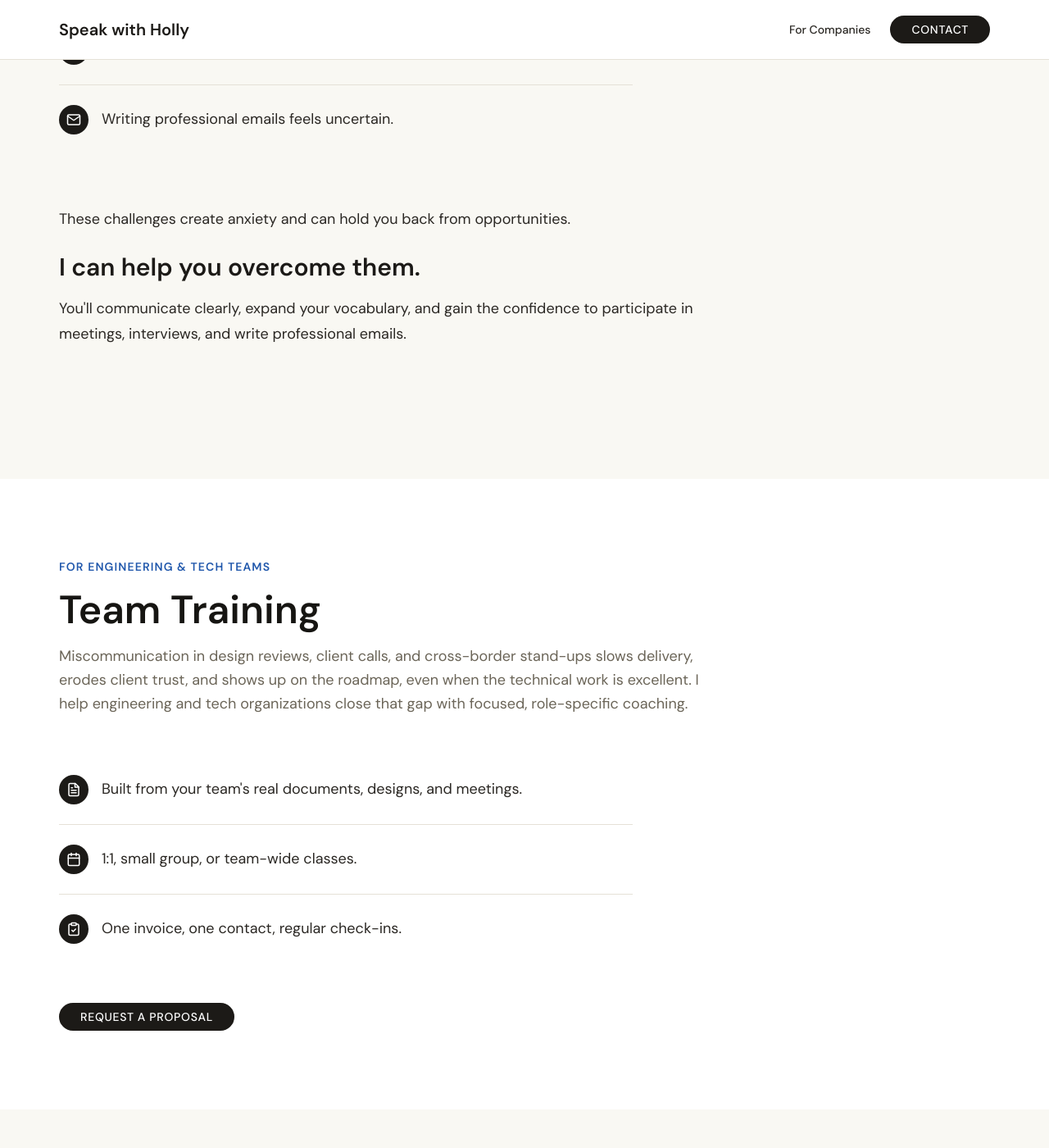
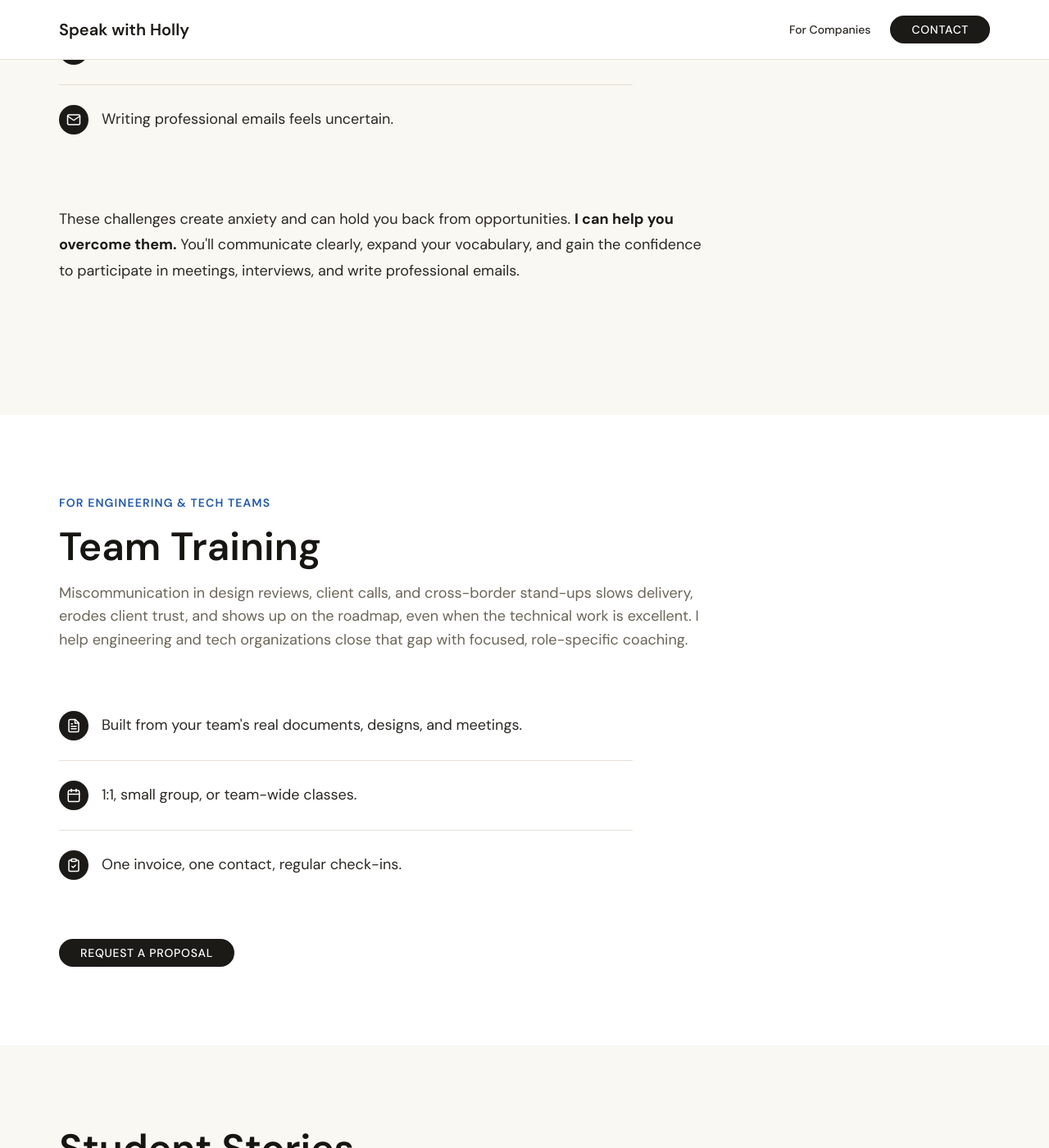
Before and after one commit to nahumgarcia/holly_web, a Jekyll site: the page built from index.html, in a window 1280 px wide and 1400 px high, scrolled down 1113 px. Shown: the whole window at 82% size. Built offline with Jekyll 4.4.1, drawn with Linux system fonts in a browser that asks for light colours.

Commit message:
Fold the solution H3 into the surrounding paragraph
"I can help you overcome them." sat as a standalone H3 between two
plain paragraphs, which broke the reading rhythm for a sentence that
short. Merged problem/solution/outcome into one flowing paragraph,
with the solution line in bold instead of its own heading.

Co-Authored-By: Claude Sonnet 5 <noreply@anthropic.com>

```diff
--- a/_sass/formal/_components.scss
+++ b/_sass/formal/_components.scss
@@ -211,17 +211,11 @@
   p {
     font-size: $font-size-lg;
     line-height: $line-height-relaxed;
-    margin-bottom: $spacing-lg;
     max-width: 65ch;
-
-    &:last-child {
-      margin-bottom: 0;
-    }
   }
 
-  h3 {
+  strong {
     color: $color-primary;
-    margin-bottom: $spacing-md;
   }
 }
 
--- a/index.html
+++ b/index.html
@@ -65,9 +65,7 @@ description: English classes for engineers and tech professionals. Improve your
     </div>
 
     <div class="solution-block">
-      <p>{{ site.data.content.pain_points.problem }}</p>
-      <h3>{{ site.data.content.pain_points.solution }}</h3>
-      <p>{{ site.data.content.pain_points.outcome }}</p>
+      <p>{{ site.data.content.pain_points.problem }} <strong>{{ site.data.content.pain_points.solution }}</strong> {{ site.data.content.pain_points.outcome }}</p>
     </div>
   </div>
 </section>
```
